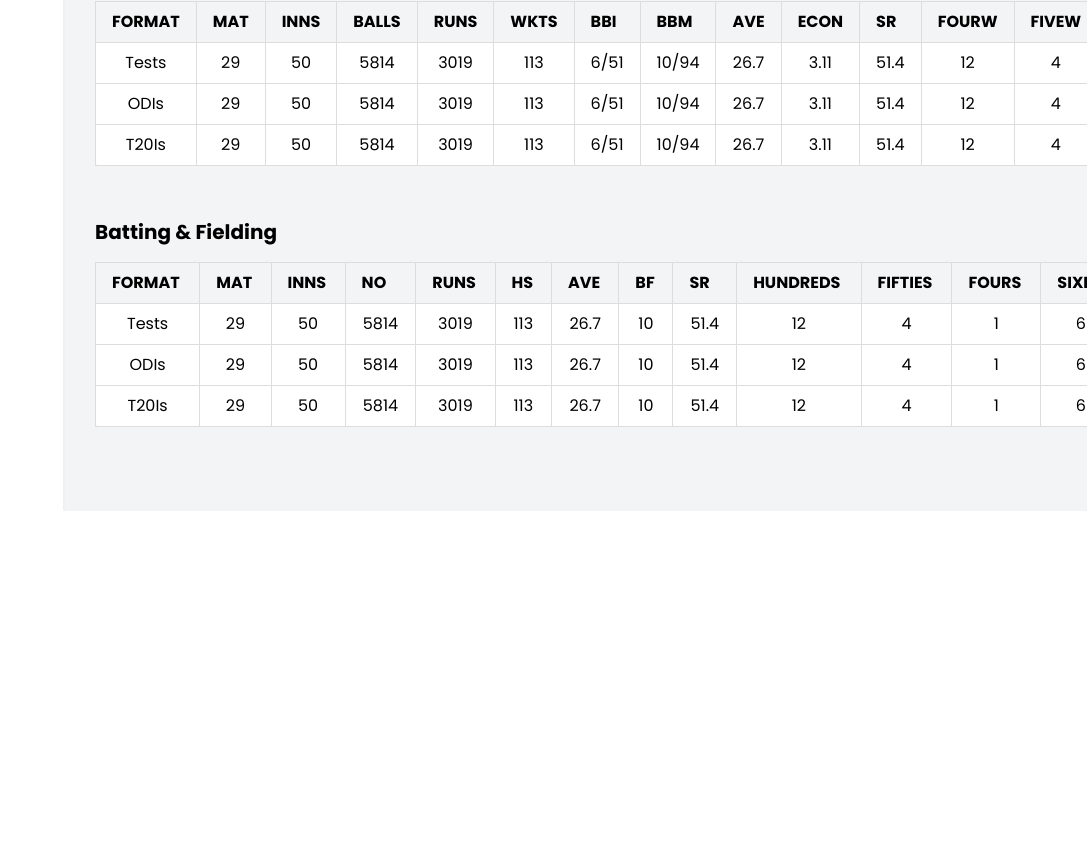
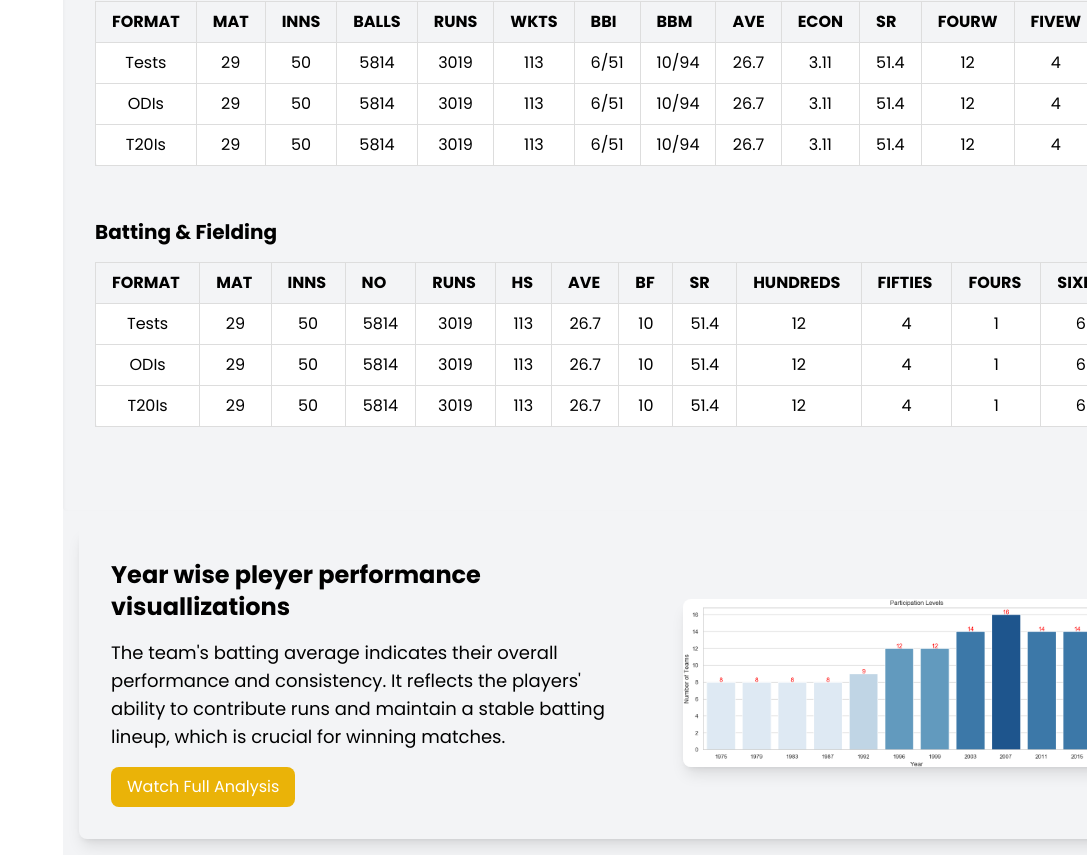
Before and after one commit to AjabNauman958/smart-cricket-frontend, a React (Vite) app: page /MainDashboardApp in a window 1280 px wide. Shown: the part 1448-2303 px from the top of the page, without its empty margins (193-1280 px from the left). Before the commit the page ends 1959 px from the top, so only its background shows below. Built offline with nearby package versions, Linux system fonts and the light colour scheme.

Commit message:
modified

```diff
--- /dev/null
+++ b/src/components/Player/AverageGraph.jsx
@@ -0,0 +1,30 @@
+import React from 'react';
+import Graph from '../images/playerperformancce.png';
+import { Link } from 'react-router-dom';
+
+const AverageGraph = () => {
+  return (
+    <div className="flex flex-col items-center justify-center  p-4 dark:text-white text-black">
+      <div className="flex flex-col md:flex-row dark:text-white text-black p-4 rounded-lg shadow-lg w-full max-w-6xl flex-wrap" >
+        {/* Left Div */}
+        <div className="flex-1 flex flex-col justify-center items-center md:items-start p-4">
+          <h2 className="text-2xl font-bold mb-4">Year wise pleyer performance visuallizations  </h2>
+          <p className="text-lg ">
+            The team's batting average indicates their overall performance and consistency. It reflects the
+            players' ability to contribute runs and maintain a stable batting lineup, which is crucial for winning matches.
+          </p>
+          <Link to='/MatchAnalysis' className="mt-4 px-4 py-2 bg-yellow-500 text-white rounded-lg hover:bg-yellow-600 transition duration-300">
+            Watch Full Analysis
+          </Link>
+        </div>
+
+        {/* Right Div */}
+        <div className="flex-1 flex justify-center items-center p-4">
+          <img src={Graph} alt="Graph" className="w-full max-w-md rounded-lg shadow-lg" />
+        </div>
+      </div>
+    </div>
+  );
+}
+
+export default AverageGraph;
--- a/src/components/Player/MainDashboardApp.jsx
+++ b/src/components/Player/MainDashboardApp.jsx
@@ -6,6 +6,7 @@ import WelcomeMessage from './WelcomeMessage';
 import PlayerProfileCard from './PlayerProfileCard';
 import PlayerProfileDetails from './PlayerProfileDetails';
 import PlayerCareerStats from './PlayerCareerStats';
+import AverageGraph from './AverageGraph';
 
 const MainDashboardApp = () => {
   return (
@@ -25,6 +26,9 @@ const MainDashboardApp = () => {
         <div>
           <PlayerCareerStats/>
         </div>
+        <div>
+          <AverageGraph/>
+        </div>
 </div>
 </div>
 
--- a/src/components/Player/PlayerCareerStats.jsx
+++ b/src/components/Player/PlayerCareerStats.jsx
@@ -117,12 +117,12 @@ const PlayerCareerStats = () => {
       </div>
 
       {Object.values(playerStats).map((section) => (
-        <div key={section.title} className="mb-8 text-black">
+        <div key={section.title} className="mb-8 dark:text-white text-black">
           <h3 className="text-xl font-bold mb-4">{section.title}</h3>
-          <div className="overflow-x-auto">
-            <table className="min-w-full bg-white text-black rounded-md">
+          <div className="overflow-x-auto ">
+            <table className="min-w-full bg-white text-black rounded-md ">
               <thead>
-                <tr>
+                <tr >
                   {Object.keys(section.stats[0]).map((key) => (
                     <th key={key} className="px-4 py-2 text-left bg-gray-100">{key.toUpperCase()}</th>
                   ))}
--- a/src/components/Player/WelcomeMessage.jsx
+++ b/src/components/Player/WelcomeMessage.jsx
@@ -1,27 +1,31 @@
 import React from 'react';
-import { FaUser, FaSmile } from 'react-icons/fa';
-import welcomeImage from '../images/welcomeimage.png'
+import { FaSmile } from 'react-icons/fa';
+import welcomeImage from '../images/welcomeimage.png';
+
 const WelcomeMessage = () => {
   // Hardcoded user data
   const userName = 'Shaheen Shah Afridi';
 
   return (
-    <div className="flex  items-center justify-between bg-[#00A09A] text-white p-6 rounded-lg shadow-lg dark:text-white" style={{flexWrap:'wrap', textAlign:'center'}}>
+    <div className="flex flex-col md:flex-row items-center justify-between bg-[#00A09A] text-white p-6 rounded-lg shadow-lg dark:text-white"style={{flexWrap:'wrap'}} >
+      {/* Left Div */}
       <div className="flex flex-col items-center md:items-start mb-6 md:mb-0 md:w-1/2 text-center md:text-left">
-        <div className="flex items-center space-x-2 mb-4">
+        <div className="flex items-center justify-center md:justify-start space-x-2 mb-4">
           <FaSmile className="text-4xl text-white" />
           <h1 className="text-xl sm:text-2xl md:text-3xl lg:text-3xl font-bold">Welcome, {userName}!</h1>
         </div>
         <p className="text-sm sm:text-md md:text-lg lg:text-lg mb-4">
           We're excited to have you on our team. Let's achieve great things together!
         </p>
-        <div className="flex items-center space-x-2">
+        <div className="flex items-center justify-center md:justify-start space-x-2">
+          <h2 className="text-sm sm:text-md md:text-lg lg:text-xl font-bold">
+            Get to Know In-Depth Cricket Profile and Career Milestones
+          </h2>
+        </div>
+      </div>
 
-        <h2 className="text-sm sm:text-md md:text-lg lg:text-xl  font-bold text-center md:text-left">
-          Get to Know In-Depth Cricket Profile and Career Milestones
-        </h2>        </div>
-      </div>
-      <div className="flex-shrink-0  text-center">
+      {/* Right Div */}
+      <div className="flex-shrink-0 text-center md:text-left">
         <img
           src={welcomeImage}
           alt="Profile"
```
